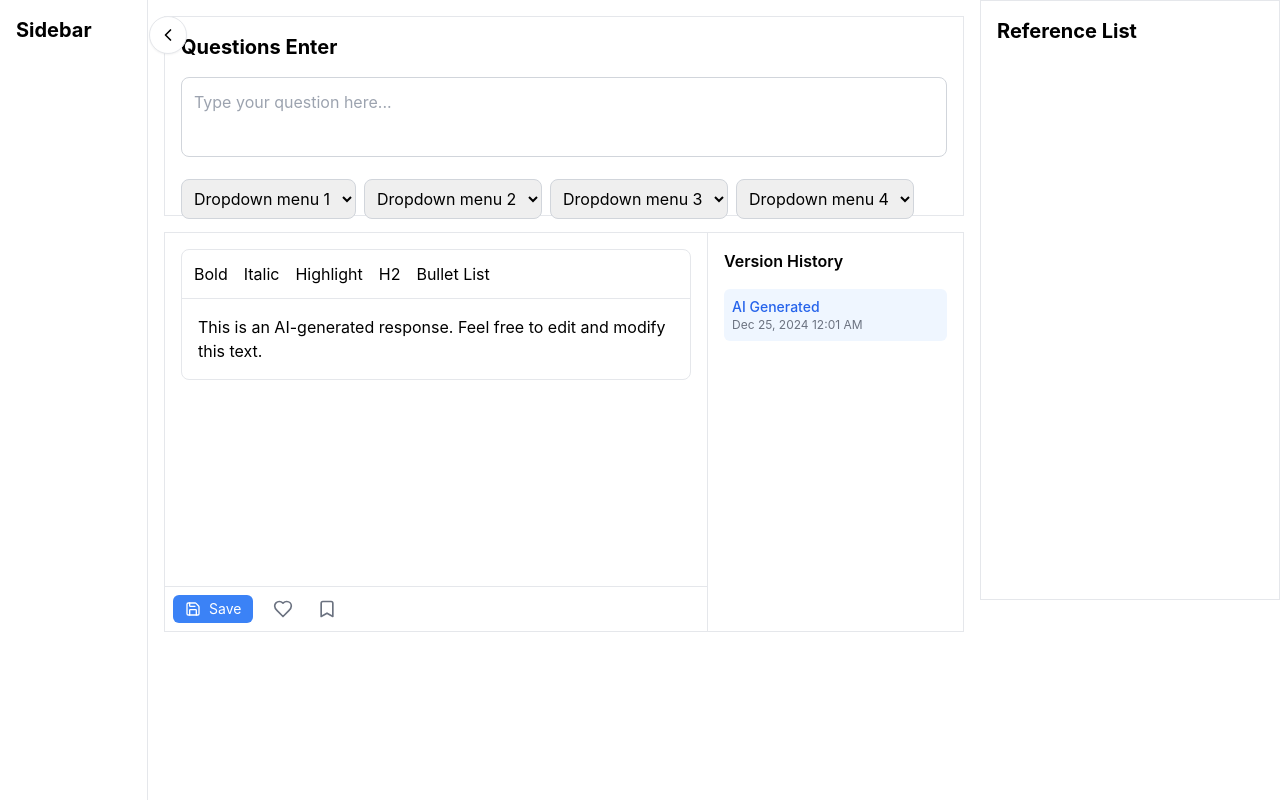
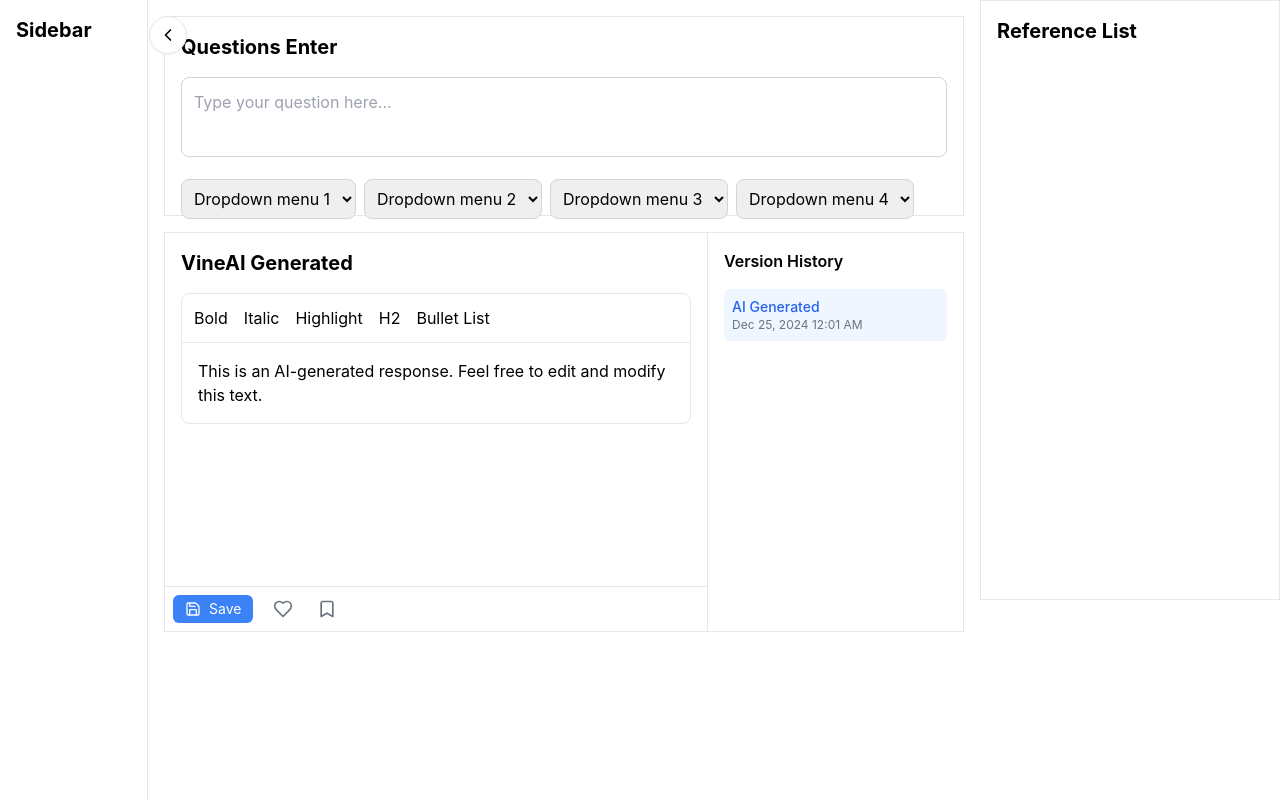
Before and after one commit to yunxingluaaron/PED_PITT_Aaron, a React (Create React App) app in the folder frontend/: page / in a window 1280 px wide. Built offline with nearby package versions, Linux system fonts and the light colour scheme.

Commit message:
Answer generated 有了一些文字编辑的功能

```diff
--- a/frontend/src/components/AnswerSection/index.js
+++ b/frontend/src/components/AnswerSection/index.js
@@ -32,6 +32,7 @@
     <div className="h-full flex">
       <div className="flex-1 flex flex-col">
         <div className="flex-1 p-4">
+          <h2 className="text-xl font-bold mb-4">VineAI Generated</h2>
           <Editor
             value={editorContent}
             onChange={setEditorContent}
```
